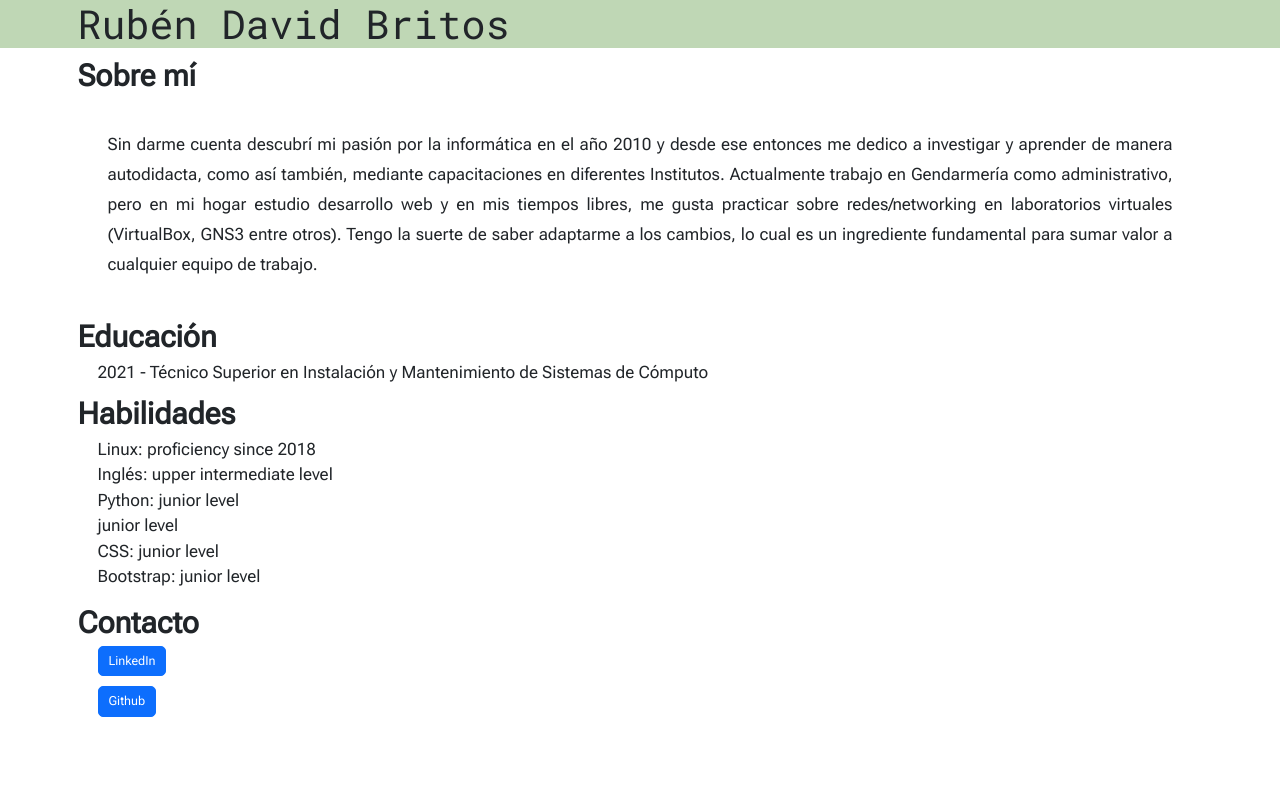
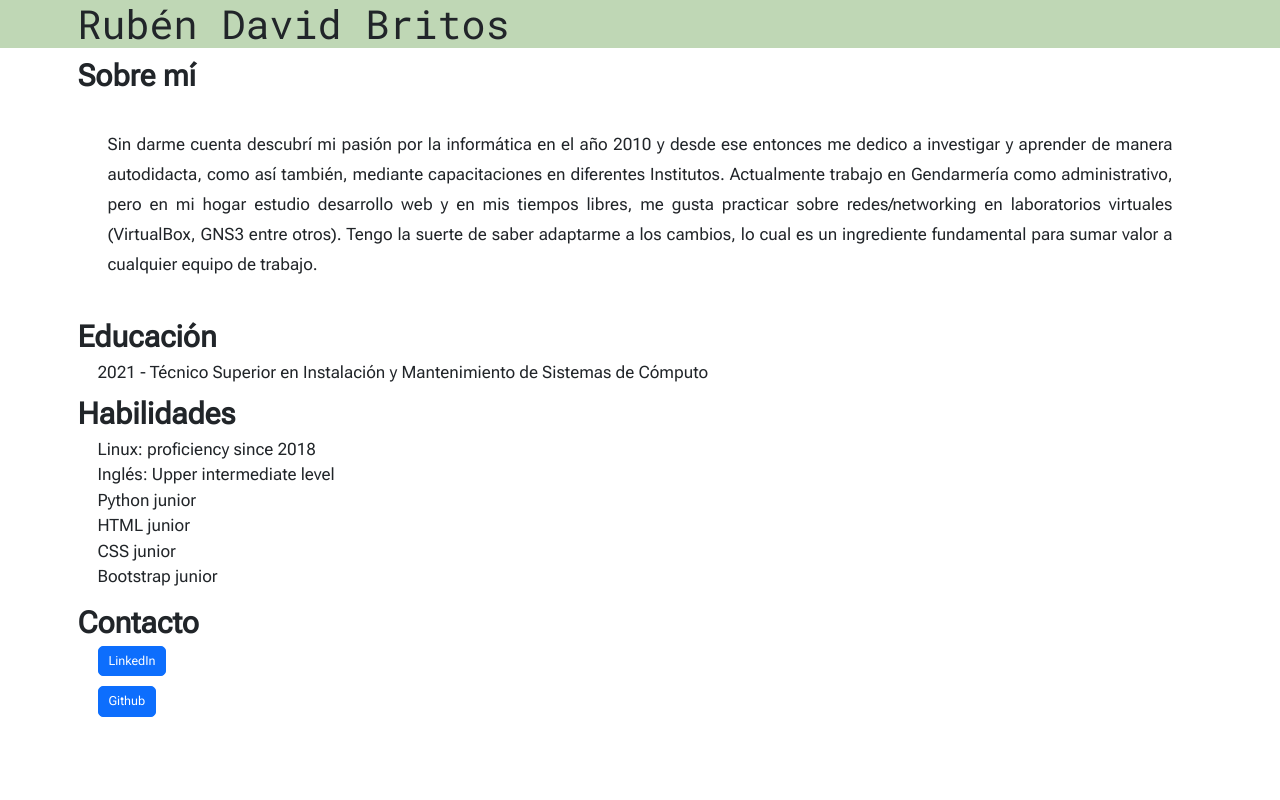
Before and after one commit to davidbritos01/primer_proyecto, a website: page pages/portfolio.html in a window 1280 px wide. Shown: the top 800 px of the page. Drawn offline with nearby package versions, Linux system fonts and the light colour scheme.

```diff
--- a/pages/portfolio.html
+++ b/pages/portfolio.html
@@ -35,11 +35,11 @@
         <h2 class="text-break">Habilidades</h2>
           <ul class="skills">
             <li>Linux: proficiency since 2018</li>
-            <li>Inglés: upper intermediate level</li>
-            <li>Python: junior level</li>
-            <li>junior level</li>
-            <li>CSS: junior level</li>
-            <li>Bootstrap: junior level</li>
+            <li>Inglés: Upper intermediate level</li>
+            <li>Python junior</li>
+            <li>HTML junior</li>
+            <li>CSS junior</li>
+            <li>Bootstrap junior</li>
           </ul>
       </div>
 
```
